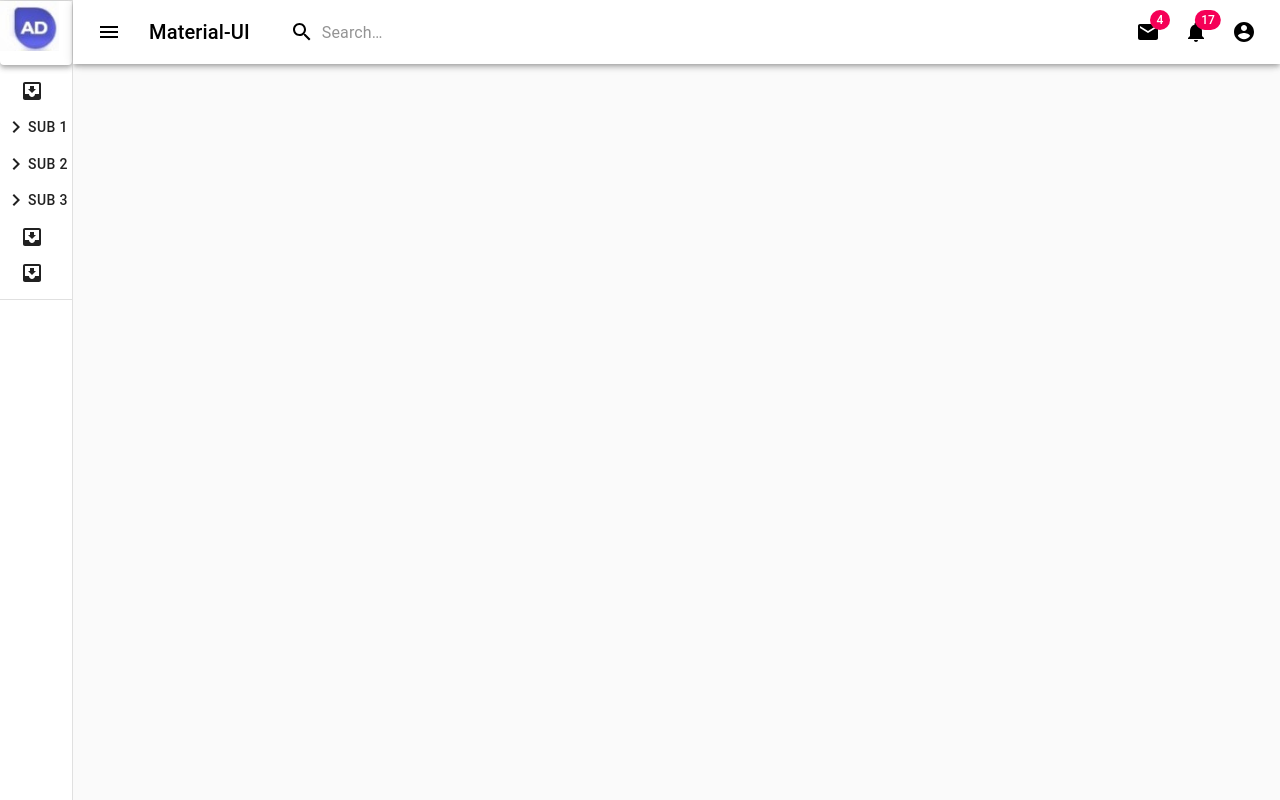
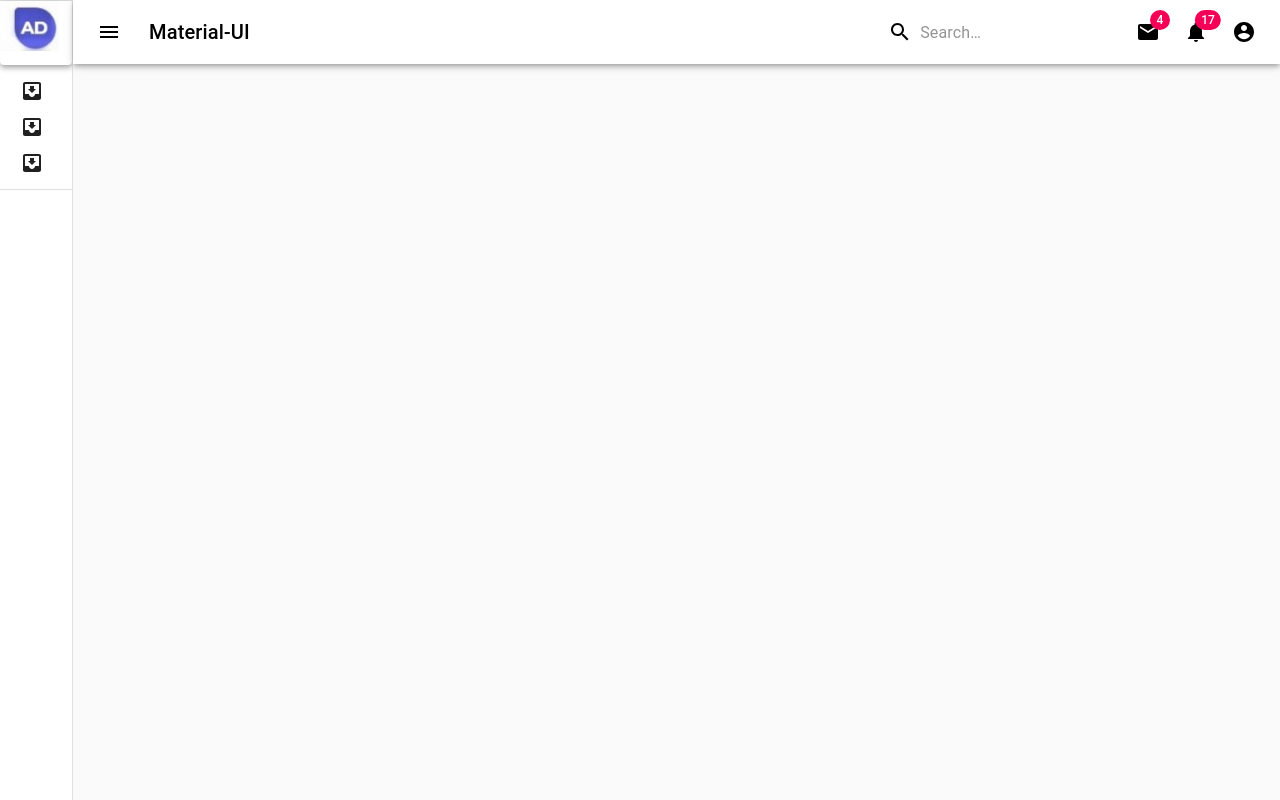
Before and after one commit to tirth-khojdeal/adboard, a React (Create React App) app: page / in a window 1280 px wide. Built offline with nearby package versions, Linux system fonts and the light colour scheme.

Commit message:
header updates

```diff
--- a/src/components/header/header.js
+++ b/src/components/header/header.js
@@ -16,7 +16,7 @@ import MailIcon from "@material-ui/icons/Mail";
 import NotificationsIcon from "@material-ui/icons/Notifications";
 import MoreIcon from "@material-ui/icons/MoreVert";
 // import logo from "../../assets/logo.jpg";
-const drawerWidth = 240;
+const drawerWidth = 180;
 const smalldrawerWidth = 73;
 const useStyles = makeStyles((theme) => ({
   appBar: {
@@ -222,6 +222,7 @@ export default function Header(props) {
           <Typography className={classes.title} variant="h6" noWrap>
             Material-UI
           </Typography>
+          <div className={classes.grow} />
           <div className={classes.search}>
             <div className={classes.searchIcon}>
               <SearchIcon />
@@ -235,7 +236,6 @@ export default function Header(props) {
               inputProps={{ "aria-label": "search" }}
             />
           </div>
-          <div className={classes.grow} />
           <div className={classes.sectionDesktop}>
             <IconButton aria-label="show 4 new mails" color="inherit">
               <Badge badgeContent={4} color="secondary">
--- a/src/components/sidebar/sidebar.js
+++ b/src/components/sidebar/sidebar.js
@@ -13,7 +13,7 @@ import logoicon from "../../assets/nlogo_icon.jpg";
 import { Button, Paper } from "@material-ui/core";
 import "./style.css";
 
-const drawerWidth = 240;
+const drawerWidth = 180;
 
 const useStyles = makeStyles((theme) => ({
   root: {
@@ -115,7 +115,7 @@ export default function Sidebar(props) {
                 </div>
               </Button>
             )}
-            {val ? (
+            {!val ? (
               <div>
                 {text.sub
                   ? text.sub.map((sub) => (
```
